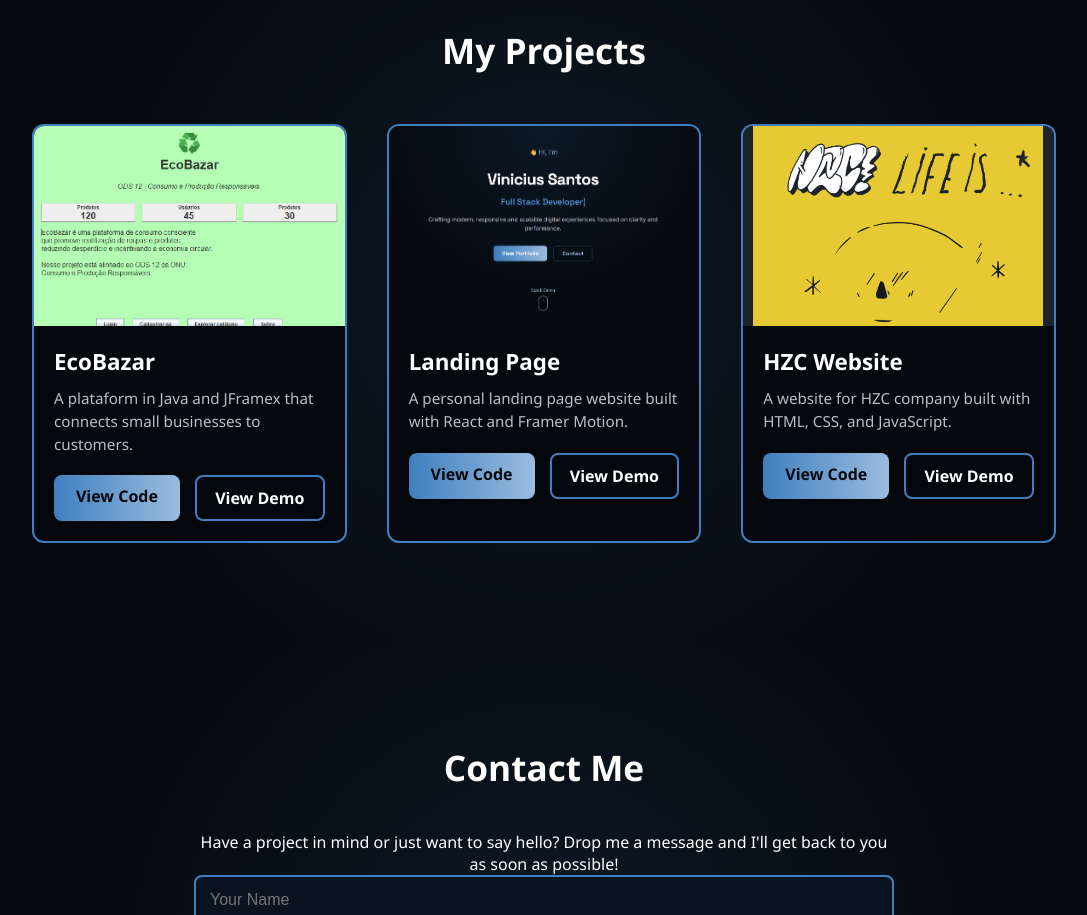
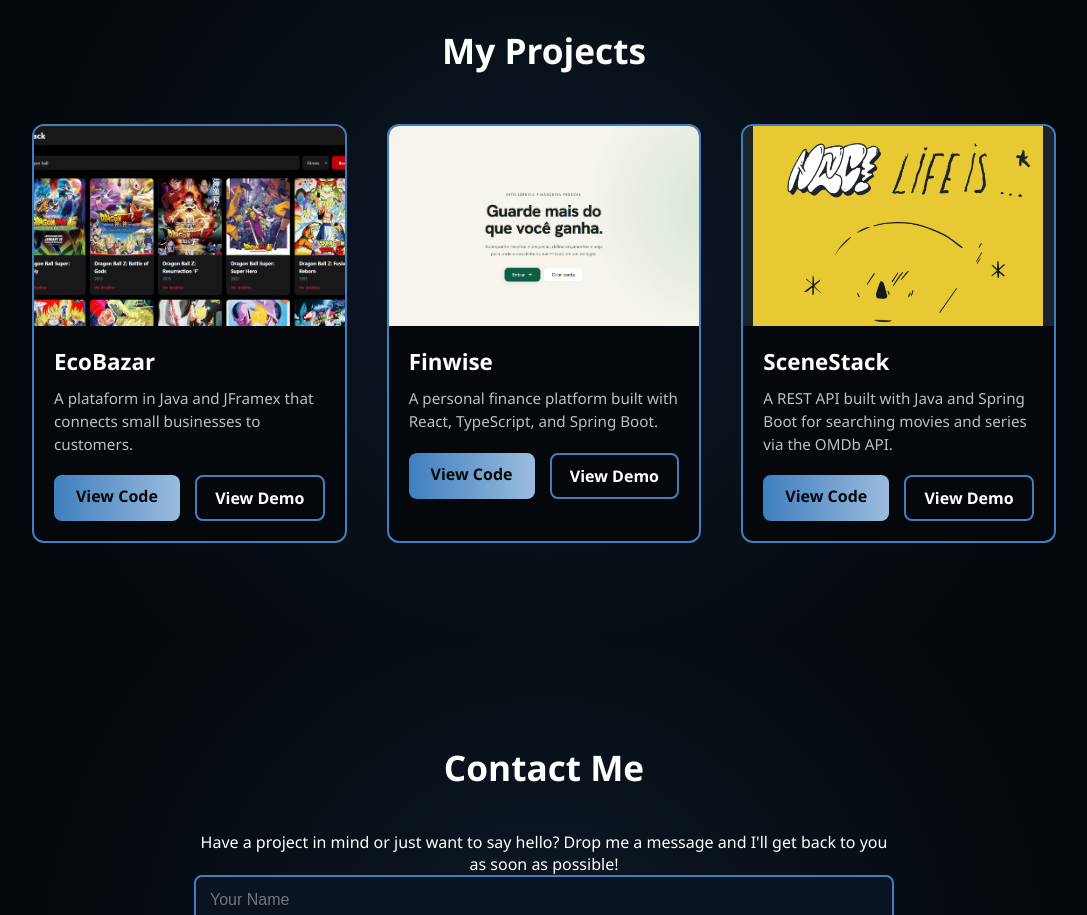
Before and after one commit to ViniciuPSantos/MyPortifolio, a React (Create React App) app in the folder portfolio/: page / in a window 1280 px wide. Shown: the part 1860-2775 px from the top of the page, without its empty margins (96-1183 px from the left). Built offline with nearby package versions, Linux system fonts and the light colour scheme.

Commit message:
add new images on projects

```diff
--- a/portfolio/src/sections/Portfolio.jsx
+++ b/portfolio/src/sections/Portfolio.jsx
@@ -1,8 +1,8 @@
 import React from "react";
 import { motion } from "framer-motion";
 import img1 from '../assets/imagens/hzc.png';
-import img2 from '../assets/imagens/landingpage.png';
-import img3 from '../assets/imagens/TelaInicial.png';
+import img2 from '../assets/imagens/LandPage.png';
+import img3 from '../assets/imagens/SceneStack.png';
 import '../styles/Portfolio.css';
 
 const projects = [
@@ -17,20 +17,20 @@ const projects = [
 
     {
         id: 2,
-        title: "Landing Page",
-        description: "A personal landing page website built with React and Framer Motion.",
+        title: "Finwise",
+        description: "A personal finance platform built with React, TypeScript, and Spring Boot.",
         image: img2,
-        demo: "https://vinicius-landing.vercel.app",
-        code: "https://github.com/ViniciuPSantos/Vinicius-Landing"
+        demo: "https://finwise-five-livid.vercel.app/",
+        code: "https://github.com/ViniciuPSantos/Finwise"
     },
 
     {
         id: 3,
-        title: "HZC Website",
-        description: "A website for HZC company built with HTML, CSS, and JavaScript.",
+        title: "SceneStack",
+        description: "A REST API built with Java and Spring Boot for searching movies and series via the OMDb API.",
         image: img1,
-        demo: "https://viniciupsantos.github.io/HZC-site-alura",
-        code: "https://github.com/ViniciuPSantos/HZC-site-alura"
+        demo: "https://scene-stack-front.vercel.app/",
+        code: "https://github.com/ViniciuPSantos/SceneStack-API"
     }
 ];
 
```
Also changed, not shown: portfolio/src/assets/imagens/LandPage.png (added), portfolio/src/assets/imagens/SceneStack.png (added).
